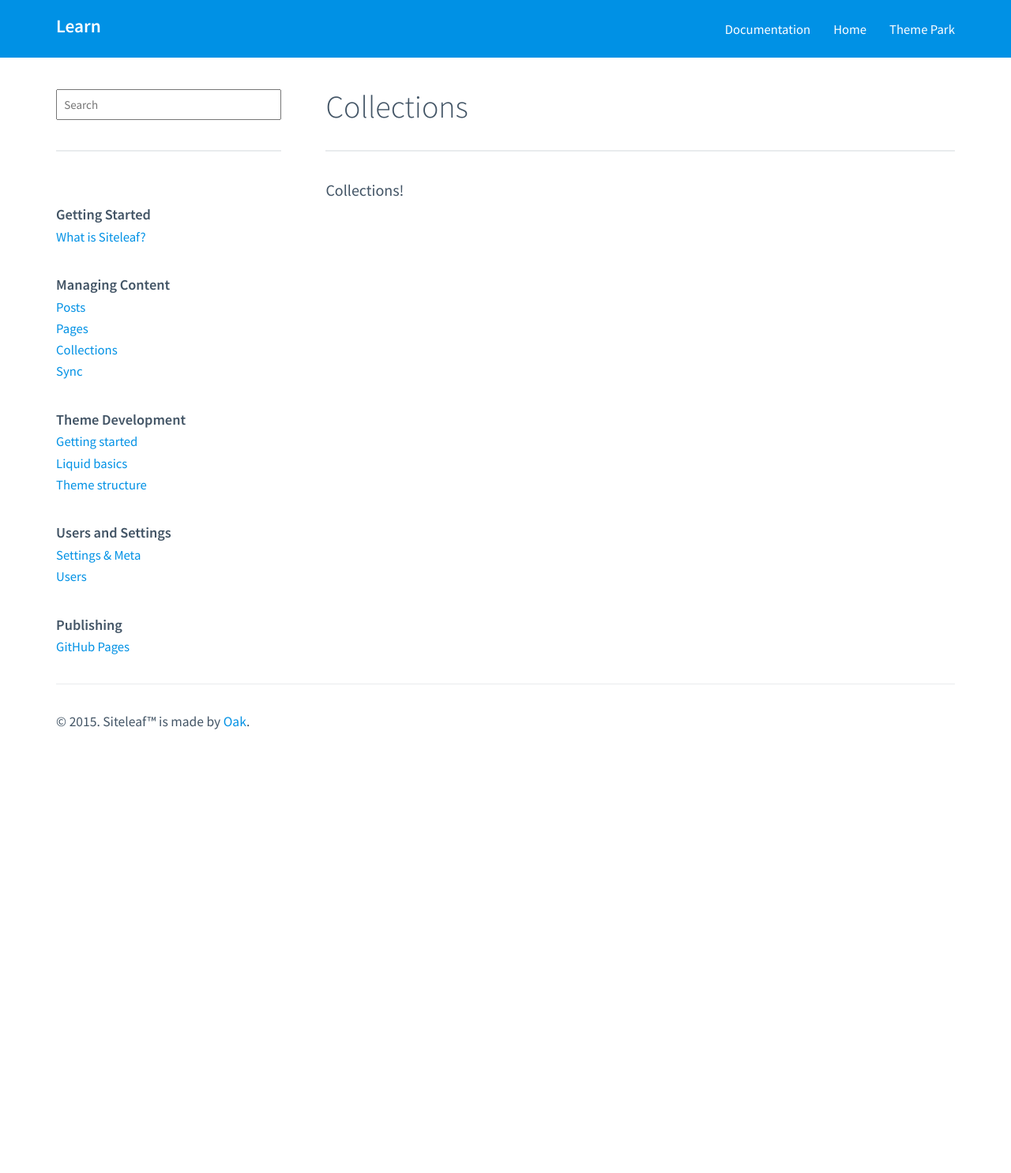
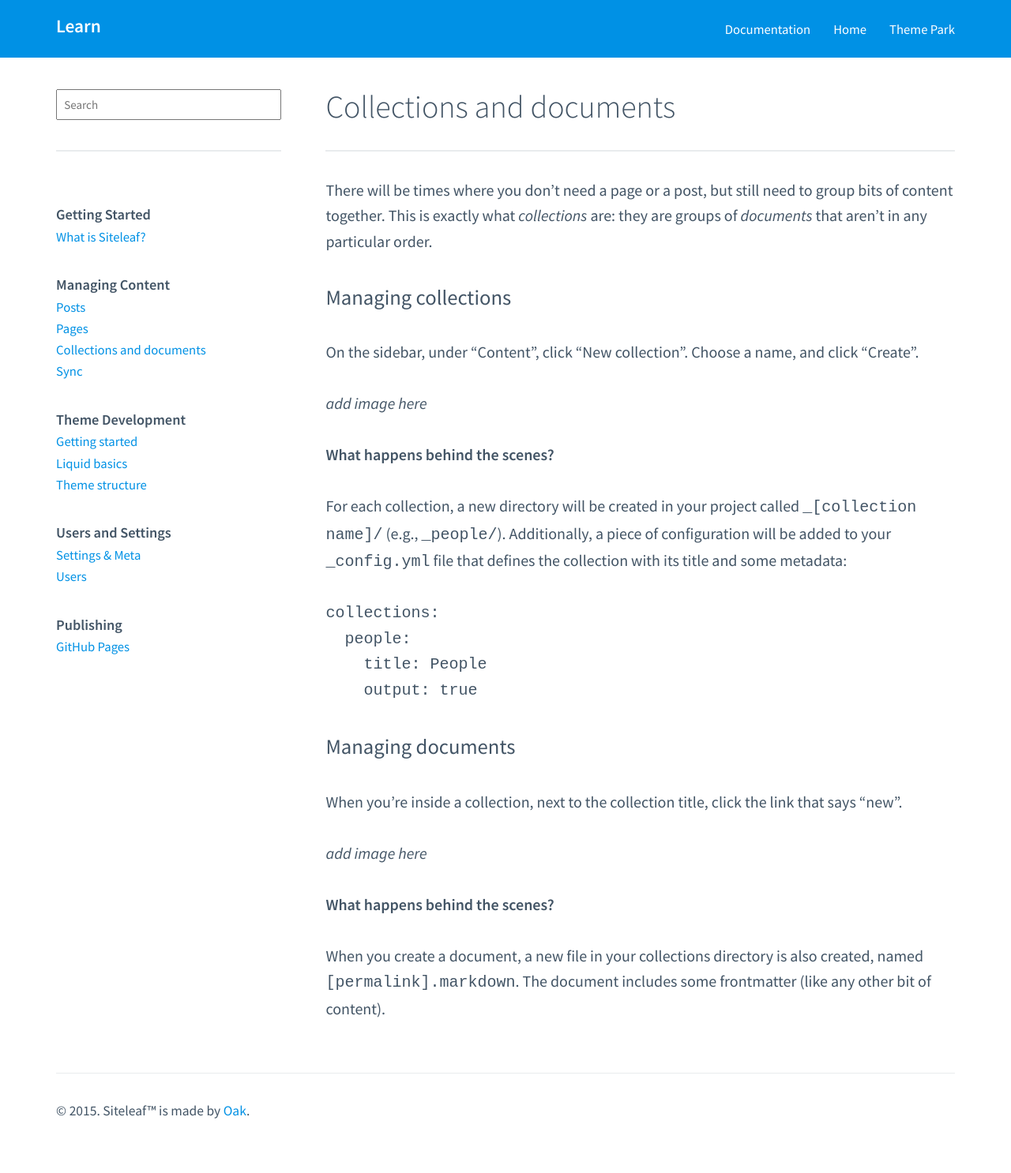
Before and after one commit to siteleaf/learn.siteleaf.com, a Jekyll site: the page built from _managing-content/collections.markdown, in a window 1280 px wide. Shown: the whole page at 79% size. Built offline with Jekyll 4.4.1, drawn with Linux system fonts in a browser that asks for light colours; before the commit the page ends 993 px from its top, so only the background shows below that.

Commit message:
more content work.

```diff
--- a/_managing-content/collections.markdown
+++ b/_managing-content/collections.markdown
@@ -1,7 +1,34 @@
 ---
-title: Collections
+title: Collections and documents
 date: 2015-12-17 08:02:00 -05:00
 layout: page
 ---
 
-Collections!
+There will be times where you don't need a page or a post, but still need to group bits of content together. This is exactly what _collections_ are: they are groups of _documents_ that aren't in any particular order.
+
+## Managing collections
+
+On the sidebar, under "Content", click "New collection". Choose a name, and click "Create".
+
+*add image here*
+
+### What happens behind the scenes?
+
+For each collection, a new directory will be created in your project called `_[collection name]/` (e.g., `_people/`). Additionally, a piece of configuration will be added to your `_config.yml` file that defines the collection with its title and some metadata:
+
+{% highlight yaml %}
+collections:
+  people:
+    title: People
+    output: true
+{% endhighlight %}
+
+## Managing documents
+
+When you're inside a collection, next to the collection title, click the link that says "new".
+
+*add image here*
+
+### What happens behind the scenes?
+
+When you create a document, a new file in your collections directory is also created, named `[permalink].markdown`. The document includes some frontmatter (like any other bit of content).
--- a/_sass/_base.scss
+++ b/_sass/_base.scss
@@ -31,6 +31,10 @@ a {
   }
 }
 
+em {
+  font-style: italic;
+}
+
 h1, h2, h3, h4, h5, h6 {
   margin-bottom: $v;
 }
@@ -56,6 +60,10 @@ h3 {
 
 p {
   margin-bottom: $v;
+}
+
+strong {
+  font-weight: $font-weight-semibold;
 }
 
 .main {
```
Also changed, not shown: _theme-development/structure.markdown (+18 -1 lines).
